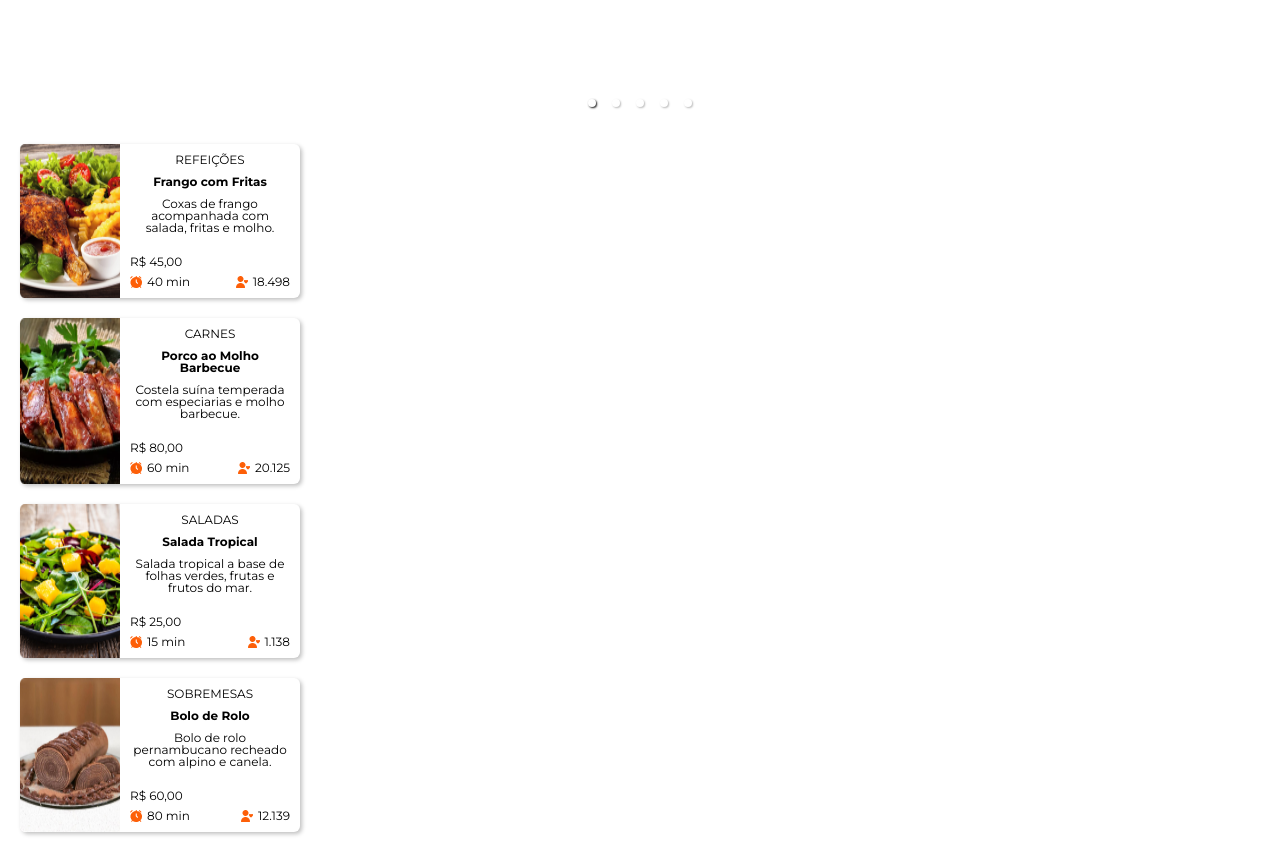
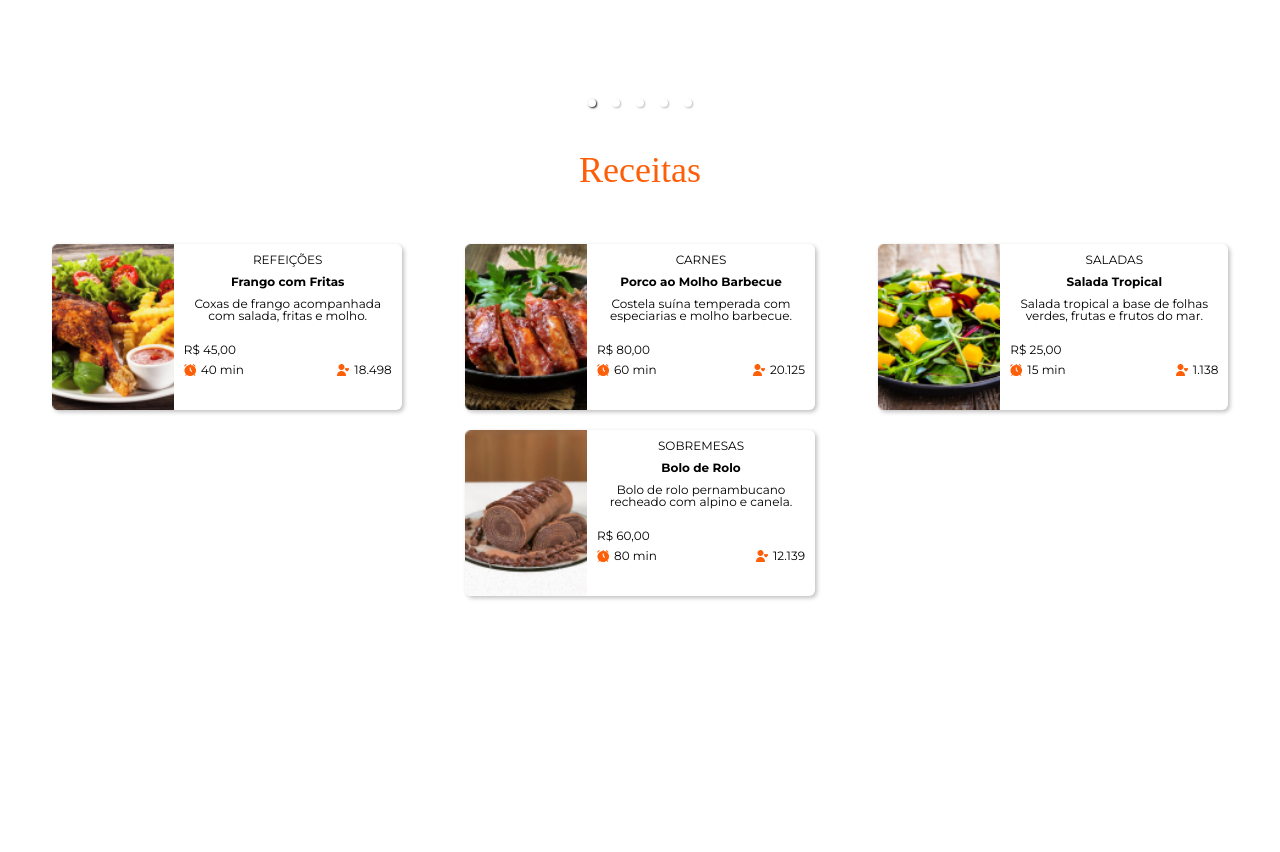
Before and after one commit to Rtpessoa/projeto-rango, a React (Create React App) app: page / in a window 1280 px wide. Shown: the part 840-1692 px from the top of the page. After the commit the page ends 1456 px from the top, so only its background shows below. Built offline with nearby package versions, Linux system fonts and the light colour scheme; grey boxes are pictures that could not be loaded; a web font is replaced by a local one.

Commit message:
Adicionado versão desktop

```diff
--- a/src/components/Container-card.jsx
+++ b/src/components/Container-card.jsx
@@ -7,6 +7,8 @@ import bolo from "../assets/images/bolo-de-rolo.png";
 
 function ContainerCard() {
   return (
+    <>
+    <h1 className="titulo-receitas">Receitas</h1>
       <div className="container-card">
         <Card
           imagem={frango}
@@ -21,7 +23,9 @@ function ContainerCard() {
           imagem={porco}
           classificacao={"Carnes"}
           nome={"Porco ao Molho Barbecue"}
-        descricao={"Costela suína temperada com especiarias e molho barbecue. "}
+          descricao={
+            "Costela suína temperada com especiarias e molho barbecue. "
+          }
           preco={"80,00"}
           tempo={"60"}
           reviews={"20.125"}
@@ -47,6 +51,7 @@ function ContainerCard() {
           reviews={"12.139"}
         />
       </div>
+    </>
   );
 }
 
--- a/src/styles/App.css
+++ b/src/styles/App.css
@@ -8,6 +8,8 @@
     --font-regular:400;
     --font-medium:500;
     --font-bold:700;
+
+    --color-primary: #FD5F08;
 }
 
 
--- a/src/styles/card.css
+++ b/src/styles/card.css
@@ -1,5 +1,6 @@
 .card-refeicao {
     width: 280px;
+    height: 166px;
     border-radius: 6px;
     box-shadow: 2px 2px 4px rgba(0, 0, 0, 0.25);
     display: flex;
@@ -55,3 +56,10 @@
     font-size: 12px;
     margin-left: 5px;
 }
+
+
+@media (min-width: 768px) {
+    .card-refeicao {
+        width: 350px;
+    }
+}
--- a/src/styles/container-card.css
+++ b/src/styles/container-card.css
@@ -1,4 +1,30 @@
+.titulo-receitas {
+    text-align: center;
+    font-size: 36px;
+    font-family: var(--logo-font);
+    margin: 32px 0px;
+    color: var(--color-primary);
+    display: none;
+}
+
 .container-card {
     padding: 24px 20px;
     padding-bottom: 0px;
+    display: flex;
+    align-items: center;
+    flex-wrap: wrap;
+    justify-content: center;
+    flex-direction: column;
 }
+
+
+@media (min-width: 768px) {
+    .titulo-receitas {
+        display: block;
+    }
+
+    .container-card {
+        flex-direction: row;
+        justify-content: space-around;
+    }
+}
```
Lines whose indentation alone changed are shown as unchanged.
